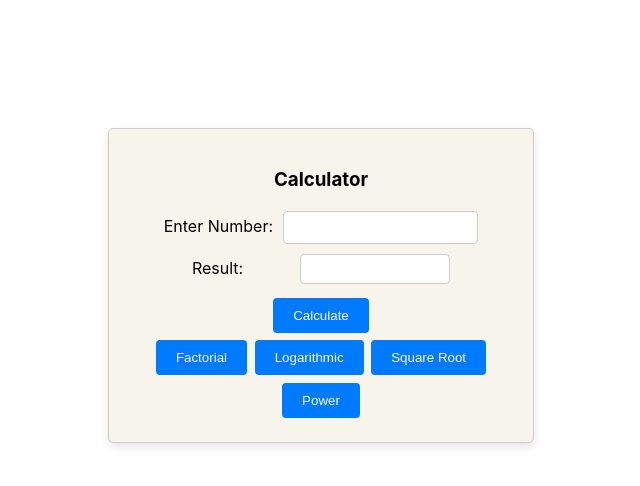
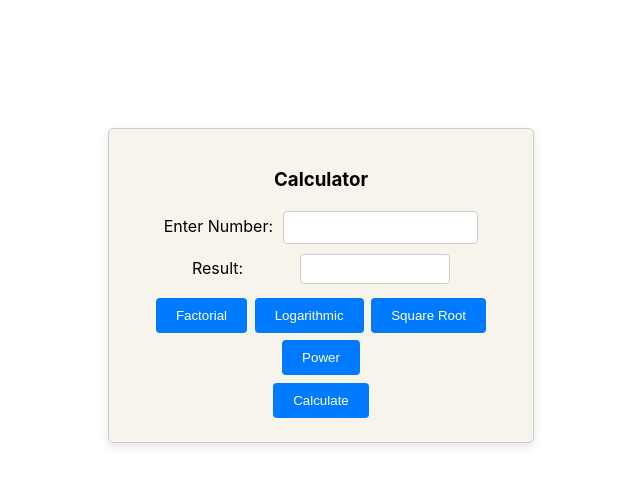
Before and after one commit to Rgsis-commits/calculator_spe_frontend, a React (Create React App) app: page / in a window 1280 px wide. Shown: the top 486 px of the page, without its empty margins (319-959 px from the left). Built offline with nearby package versions, Linux system fonts and the light colour scheme.

Commit message:
Update home.js

```diff
--- a/src/component/home.js
+++ b/src/component/home.js
@@ -10,18 +10,21 @@ function Home() {
     const [loading, setLoading] = useState(false);
     const [error, setError] = useState('');
 
-    const handleOperation = async (selectedOperation) => {
+    const handleOperation = (selectedOperation) => {
+        setOperation(selectedOperation);
+    };
+
+    const handleCalculate = async () => {
         try {
             setResult('');
-            setOperation(selectedOperation);
             setLoading(true);
             setError('');
 
             let response;
-            if (selectedOperation === 'power') {
-                response = await axios.get(`http://13.51.168.92:8086/${selectedOperation}/${parseFloat(firstValue)}/${parseFloat(secondValue)}`);
+            if (operation === 'power') {
+                response = await axios.get(`http://13.51.168.92:8086/${operation}/${parseFloat(firstValue)}/${parseFloat(secondValue)}`);
             } else {
-                response = await axios.get(`http://13.51.168.92:8086/${selectedOperation}/${parseFloat(firstValue)}`);
+                response = await axios.get(`http://13.51.168.92:8086/${operation}/${parseFloat(firstValue)}`);
             }
 
             setResult(response.data);
@@ -30,14 +33,6 @@ function Home() {
             setError('An error occurred. Please try again.');
         } finally {
             setLoading(false);
-        }
-    };
-
-    const handleCalculate = () => {
-        if (operation) {
-            handleOperation(operation);
-        } else {
-            setError('Please select an operation first.');
         }
     };
 
@@ -77,7 +72,6 @@ function Home() {
                 </div>
                 <div className="error-message">{error}</div>
                 {loading && <div className="loading-indicator">Loading...</div>}
-                <button type="button" onClick={handleCalculate}>Calculate</button>
             </form>
 
             <div className="functions-box">
@@ -86,6 +80,8 @@ function Home() {
                 <button onClick={() => handleOperation('sqrt')}>Square Root</button>
                 <button onClick={() => handleOperation('power')}>Power</button>
             </div>
+
+            <button onClick={handleCalculate}>Calculate</button>
         </div>
     );
 }
```
